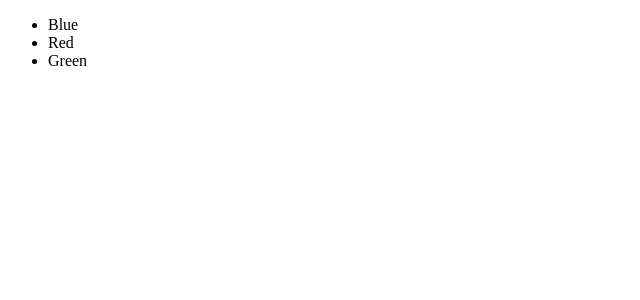
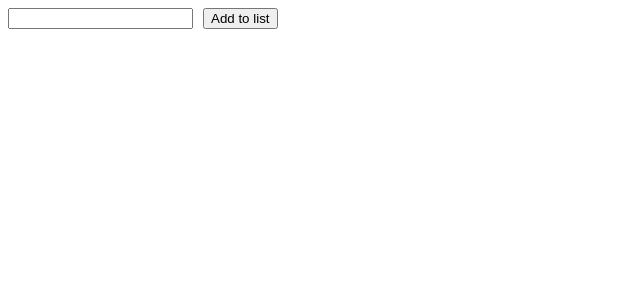
Before and after one commit to AdilSadigov/Develhope-React-Exercises, a React (Create React App) app in the folder exercise-app/: page / in a window 1280 px wide. Shown: the top 300 px of the page, without its empty margins (0-640 px from the left). Built offline with nearby package versions, Linux system fonts and the light colour scheme.

Commit message:
added List-3 exercise

```diff
--- a/exercise-app/src/App.js
+++ b/exercise-app/src/App.js
@@ -5,6 +5,7 @@ import { Colors } from "./Colors";
 import { Counter } from "./Counter";
 import { InteractiveWelcome } from "./InteractiveWelcome";
 import { Login } from "./Login";
+import { TodoList } from "./TodoList";
 import { UncontrolledLogin } from "./UncontrolledLogin";
 import { Welcome } from "./Welcome";
 
@@ -16,6 +17,6 @@ export class App extends React.Component {
             {id: 3, name: 'Green'}
         ]
 
-        return <Colors colors = {colorsList}/>
+        return <TodoList/>
     }
 }
--- /dev/null
+++ b/exercise-app/src/TodoList.js
@@ -0,0 +1,37 @@
+import React from "react";
+
+export class TodoList extends React.Component {
+    state = {
+        items: [],
+        input: ''
+    }
+
+    addItem = () => {
+        const newItem = this.state.input
+
+        if (newItem != '') {
+            this.setState ((prev) => ({
+                items: [...prev.items, newItem],
+                input: ''
+            }))
+        }
+    }
+
+    handleChange = (event) => {
+        this.setState ({
+            input: event.target.value
+        })
+    }
+
+    render () {
+        return (
+            <div>
+                <input name="todoInput" value={this.state.input} onChange={this.handleChange}/>
+                <button onClick={this.addItem} style={{marginLeft: '10px'}}>Add to list</button>
+                <ul>
+                    {this.state.items.map((item, index) => (<li key={index}>{item}</li>))}
+                </ul>
+            </div>
+        )
+    }
+}
```
